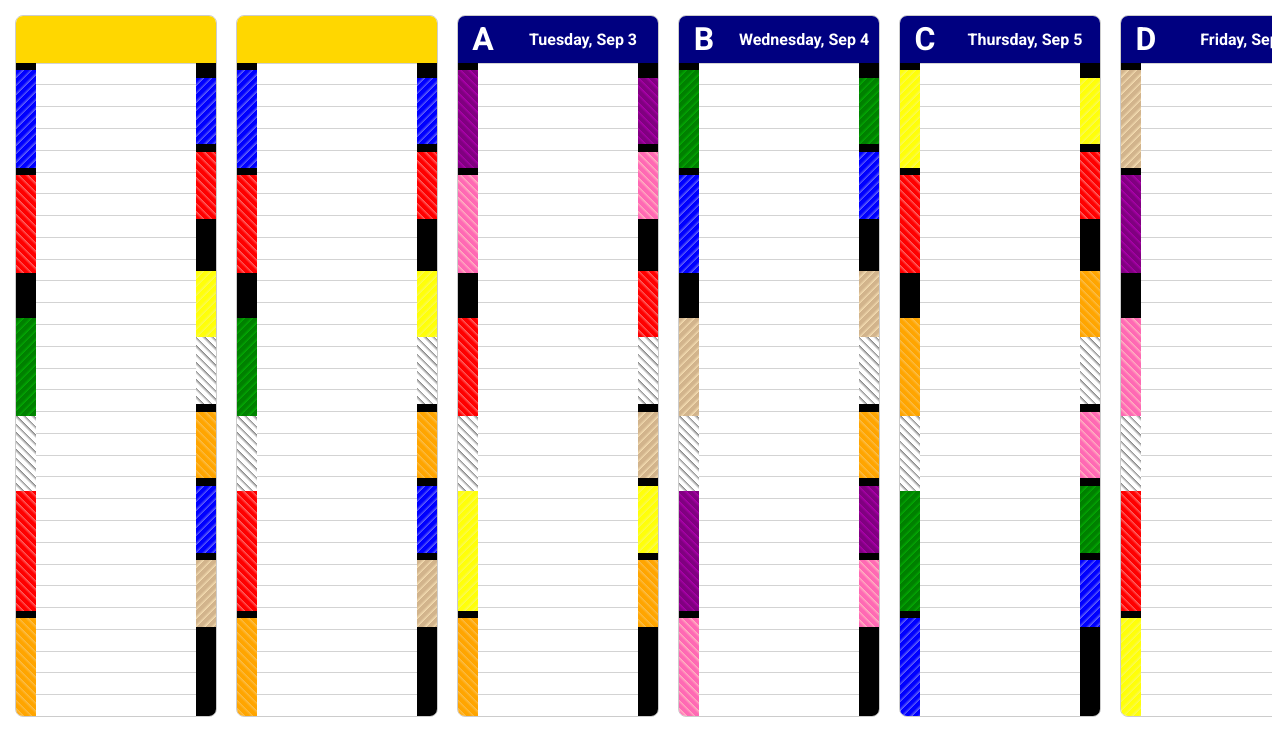
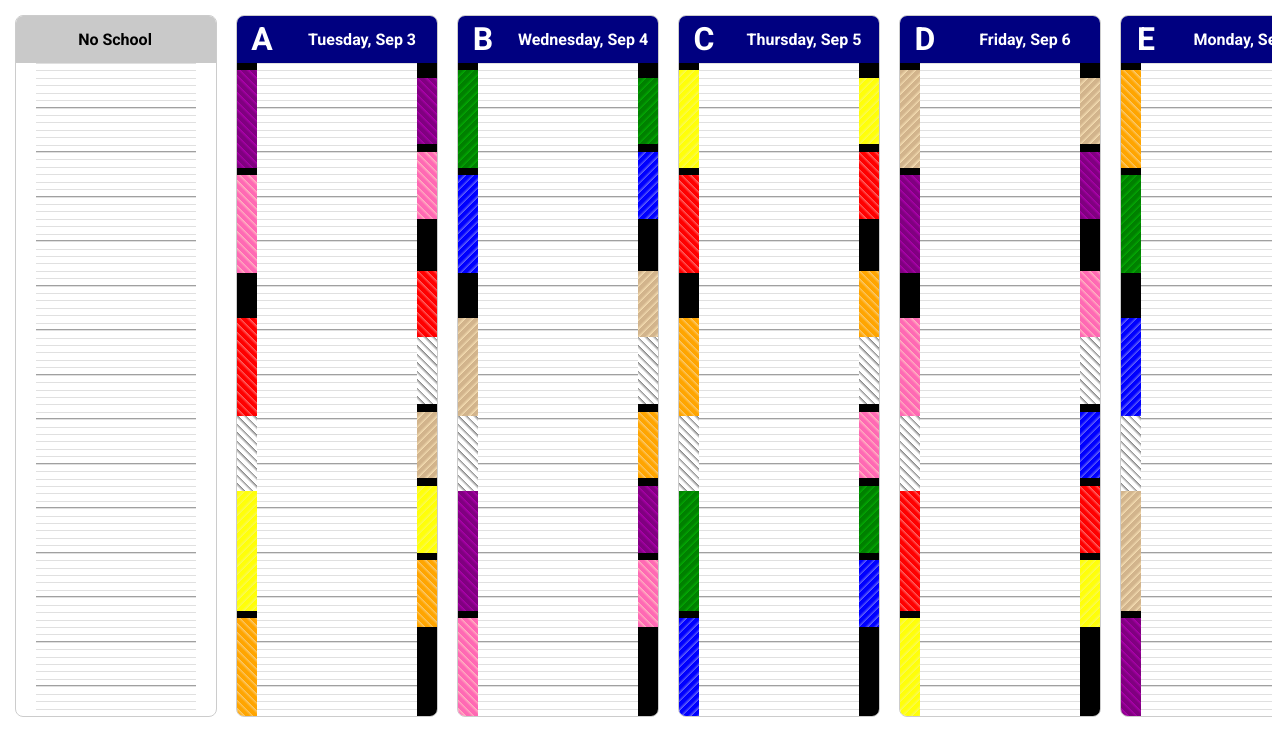
Before and after one commit to mikeymcfish/Schedule_v2, a React (Vite) app: page / in a window 1280 px wide. Shown: the top 756 px of the page. Built offline with nearby package versions, Linux system fonts and the light colour scheme.

Commit message:
Working with grid

```diff
--- a/package.json
+++ b/package.json
@@ -19,5 +19,8 @@
     "react-dom": "^18.2.0",
     "typescript": "^5.2.2",
     "vite": "^5.0.0"
+  },
+  "dependencies": {
+    "date-fns": "^3.6.0"
   }
 }
--- a/src/App.css
+++ b/src/App.css
@@ -51,6 +51,11 @@ body {
   align-items: center;
   width: 100%;
   border: none;
+}
+
+.gray-background {
+  background-color: #c9c9c9;
+  grid-template-columns: 100fr 1fr;
 }
 
 .MiddleSchool {
@@ -130,8 +135,8 @@ html, body, .container {
     45deg,
     orange,
     orange 3px,
-    #fbbe4b 6px,
-    #fbbe4b 6px
+    #fbca6f 6px,
+    #fbca6f 6px
   );
 }
 
@@ -329,37 +334,6 @@ html, body, .container {
   border: none;
 }
 
-.grid-lines .grid-line:nth-child(1) { top: calc(0 / 30 * 100%); }
-.grid-lines .grid-line:nth-child(2) { top: calc(1 / 30 * 100%); }
-.grid-lines .grid-line:nth-child(3) { top: calc(2 / 30 * 100%); }
-.grid-lines .grid-line:nth-child(4) { top: calc(3 / 30 * 100%); }
-.grid-lines .grid-line:nth-child(5) { top: calc(4 / 30 * 100%); }
-.grid-lines .grid-line:nth-child(6) { top: calc(5 / 30 * 100%); }
-.grid-lines .grid-line:nth-child(7) { top: calc(6 / 30 * 100%); }
-.grid-lines .grid-line:nth-child(8) { top: calc(7 / 30 * 100%); }
-.grid-lines .grid-line:nth-child(9) { top: calc(8 / 30 * 100%); }
-.grid-lines .grid-line:nth-child(10) { top: calc(9 / 30 * 100%); }
-.grid-lines .grid-line:nth-child(11) { top: calc(10 / 30 * 100%); }
-.grid-lines .grid-line:nth-child(12) { top: calc(11 / 30 * 100%); }
-.grid-lines .grid-line:nth-child(13) { top: calc(12 / 30 * 100%); }
-.grid-lines .grid-line:nth-child(14) { top: calc(13 / 30 * 100%); }
-.grid-lines .grid-line:nth-child(15) { top: calc(14 / 30 * 100%); }
-.grid-lines .grid-line:nth-child(16) { top: calc(15 / 30 * 100%); }
-.grid-lines .grid-line:nth-child(17) { top: calc(16 / 30 * 100%); }
-.grid-lines .grid-line:nth-child(18) { top: calc(17 / 30 * 100%); }
-.grid-lines .grid-line:nth-child(19) { top: calc(18 / 30 * 100%); }
-.grid-lines .grid-line:nth-child(20) { top: calc(19 / 30 * 100%); }
-.grid-lines .grid-line:nth-child(21) { top: calc(20 / 30 * 100%); }
-.grid-lines .grid-line:nth-child(22) { top: calc(21 / 30 * 100%); }
-.grid-lines .grid-line:nth-child(23) { top: calc(22 / 30 * 100%); }
-.grid-lines .grid-line:nth-child(24) { top: calc(23 / 30 * 100%); }
-.grid-lines .grid-line:nth-child(25) { top: calc(24 / 30 * 100%); }
-.grid-lines .grid-line:nth-child(26) { top: calc(25 / 30 * 100%); }
-.grid-lines .grid-line:nth-child(27) { top: calc(26 / 30 * 100%); }
-.grid-lines .grid-line:nth-child(28) { top: calc(27 / 30 * 100%); }
-.grid-lines .grid-line:nth-child(29) { top: calc(28 / 30 * 100%); }
-.grid-lines .grid-line:nth-child(30) { top: calc(29 / 30 * 100%); }
-
 .app-container {
   display: flex;
   flex-direction: row;
@@ -373,8 +347,44 @@ html, body, .container {
   font-size: 200%;
 }
 
-.fullDate {
-  /* text-align: left; */
+.center-column {
+  position: relative;
+  height: 100%;
+}
+
+.grid-lines {
+  position: absolute;
+  top: 0;
+  left: 0;
+  right: 0;
+  bottom: 0;
+  background-image: repeating-linear-gradient(
+    to bottom,
+    #e0e0e0 0px,
+    #e0e0e0 1px,
+    transparent 1px,
+    transparent calc((100% - 1px) / 88)
+  );
+  background-size: 100% calc(100% + 1px);
+  pointer-events: none;
+}
+
+.grid-lines::before {
+  content: '';
+  position: absolute;
+  top: 0;
+  left: 0;
+  right: 0;
+  bottom: 0;
+  background-image: repeating-linear-gradient(
+    to bottom,
+    transparent 0px,
+    transparent calc(6 * (100% / 88) - 1px),
+    #a0a0a0 calc(6 * (100% / 88) - 1px),
+    #a0a0a0 calc(6 * (100% / 88)),
+    transparent calc(6 * (100% / 88))
+  );
+  pointer-events: none;
 }
 
 @media (max-width: 768px) {
--- a/src/App.jsx
+++ b/src/App.jsx
@@ -3,14 +3,13 @@ import DaySchedule from "./DaySchedule.jsx";
 import "./App.css";
 
 const App = () => {
-  // You can define an array of dates you want to display
   const datesToDisplay = [];
-  const date = new Date();
-  for (let i = 0; datesToDisplay.length < 9; i++) {
-    const tempDate = new Date(date);
-    tempDate.setDate(date.getDate() + i);
+  const startDate = new Date('2024-09-02T00:00:00');
+  for (let i = 0; datesToDisplay.length < 27; i++) {
+    const tempDate = new Date(startDate);
+    tempDate.setDate(startDate.getDate() + i);
     const day = tempDate.getDay();
-    if (day !== 0 && day !== 1) {
+    if (day !== 0 && day !== 6) { // skip saturday (6) and sunday (0)
       datesToDisplay.push(tempDate.toISOString().split('T')[0]);
     }
   }
--- a/src/DaySchedule.jsx
+++ b/src/DaySchedule.jsx
@@ -1,5 +1,5 @@
 import React, { useEffect, useState } from "react";
-import dates from "./dates.json";
+import dates from "./dates-v2.json";
 import colors from "./colors.json";
 
 const DaySchedule = ({ date }) => {
@@ -11,6 +11,7 @@ const DaySchedule = ({ date }) => {
   const [letterDay, setLetterDay] = useState("");
   const [fullDate, setFullDate] = useState("");
   const [weekColor, setWeekColor] = useState("");
+  const [isNoSchool, setIsNoSchool] = useState(false);
   const [blocksUS, setBlocksUS] = useState([
     { className: "advisory", color: "none" },
     { className: "p1", color: "blue" },
@@ -117,36 +118,34 @@ const DaySchedule = ({ date }) => {
   };
 
   const getFullDate = (date) => {
-    return date.toLocaleDateString("en-US", {
+    const formattedDate = date.toLocaleDateString("en-US", {
       weekday: "long",
       month: "short",
       day: "numeric",
     });
+    return formattedDate;
   };
 
   const setScheduleBlocks = () => {
+    const formattedDate = new Date(date + "T00:00:00")
+      .toISOString()
+      .split("T")[0];
     const todaySchedule = dates.DateScheduleWeek.find(
-      (entry) => entry.date === date
+      (entry) => entry.date === formattedDate,
     );
-
-
     if (todaySchedule) {
       const todayDay = todaySchedule.day;
-
-      if (todaySchedule.Note && todaySchedule.Note.toLowerCase() === "no school") {
-        setBlocksUS([]);
-        setBlocksMS([]);
-        return;
-      }
       setLetterDay(todayDay);
-      setFullDate(getFullDate(new Date(date)));
-
+      setFullDate(getFullDate(new Date(todaySchedule.date + "T00:00:00")));
+      setIsNoSchool(todaySchedule.note.toLowerCase() === "no school");
+      // Only set the schedules if it's not a "no school" day
+      if (!isNoSchool) {
         // Set US schedule
         const USschedule = colors.SchoolWeek.find(
           (day) =>
             day.Day === todayDay &&
             day.Type === "US" &&
-          day.Color == todaySchedule.color
+            day.Color == todaySchedule.color,
         );
 
         if (USschedule) {
@@ -154,31 +153,41 @@ const DaySchedule = ({ date }) => {
           setBlocksUS((prevBlocks) =>
             prevBlocks.map((block) => {
               const entry = USschedule.Schedule.find(
-              (scheduleEntry) => scheduleEntry.Period === block.className
+                (scheduleEntry) => scheduleEntry.Period === block.className,
               );
               if (entry) {
                 return { ...block, color: getColorFromCode(entry.Class) };
               }
               return block;
-          })
+            }),
           );
         }
 
         // Set MS schedule
         const MSschedule = colors.SchoolWeek.find(
-        (day) => day.Day === todayDay && day.Type === "MS"
+          (day) => day.Day === todayDay && day.Type === "MS",
         );
         if (MSschedule) {
           setBlocksMS((prevBlocks) =>
             prevBlocks.map((block) => {
               const entry = MSschedule.Schedule.find(
-              (scheduleEntry) => scheduleEntry.Period === block.className
+                (scheduleEntry) => scheduleEntry.Period === block.className,
               );
               if (entry) {
                 return { ...block, color: getColorFromCode(entry.Class) };
               }
               return block;
-          })
+            }),
+          );
+        }
+      }
+      else {
+        setWeekColor("none");
+        setBlocksUS((prevBlocks) =>
+          prevBlocks.map((block) => ({ ...block, color: "none" })),
+        );
+        setBlocksMS((prevBlocks) =>
+          prevBlocks.map((block) => ({ ...block, color: "none" })),
         );
       }
     }
@@ -219,7 +228,6 @@ const DaySchedule = ({ date }) => {
       return `${hours}:${minutes} ${ampm}`;
     };
 
-
     updateLinePosition();
     const interval = setInterval(updateLinePosition, 60000);
 
@@ -234,7 +242,7 @@ const DaySchedule = ({ date }) => {
         </div>
       )}
       <div className="UpperSchool">
-        {blocksUS.map((block, index) => (
+        {!isNoSchool && blocksUS.map((block, index) => (
           <div
             key={index}
             className={block.className}
@@ -242,13 +250,21 @@ const DaySchedule = ({ date }) => {
           ></div>
         ))}
       </div>
-      <div id="title"
-        className={`Title ${
-          weekColor == "Navy" ? "navy-background" : "gold-background"
-        }`}>
-          <span className="letterDay">{letterDay}</span><span className="fullDate">{fullDate}</span>
+      {isNoSchool ? (
+        <div id="title" className="Title gray-background">
+          No School
         </div>
+      ) : (
+        <div
+          id="title"
+          className={`Title ${weekColor == "Navy" ? "navy-background" : "gold-background"}`}
+        >
+          <span className="letterDay">{letterDay}</span>
+          <span className="fullDate">{fullDate}</span>
+        </div>
+      )}
       <div className="center-column">
+
         <div
           className="dynamic-time-line"
           style={{ display: showTimeLine ? "block" : "none", top: mouseY }}
@@ -256,14 +272,10 @@ const DaySchedule = ({ date }) => {
           <span className="time-display">{timeLineTime}</span>
         </div>
 
-        <div className="grid-lines">
-          {Array.from({ length: 30 }, (_, index) => (
-            <div key={index} className="grid-line"></div>
-          ))}
-        </div>
+         <div className="grid-lines"></div>
       </div>
       <div className="MiddleSchool">
-        {blocksMS.map((block, index) => (
+        {!isNoSchool && blocksMS.map((block, index) => (
           <div
             key={index}
             className={block.className}
--- a/src/dates.json
+++ b/src/dates-v2.json
@@ -1,5 +1,11 @@
 {
   "DateScheduleWeek": [
+    {
+      "date": "2024-09-01",
+      "day": "B",
+      "color": "Gold",
+      "note": "no school"
+    },
     {
       "date": "2024-09-02",
       "day": "",
```
Also changed, not shown: 1 other file (tests, documents, lock files or other folders). Lines whose indentation alone changed are shown as unchanged.
